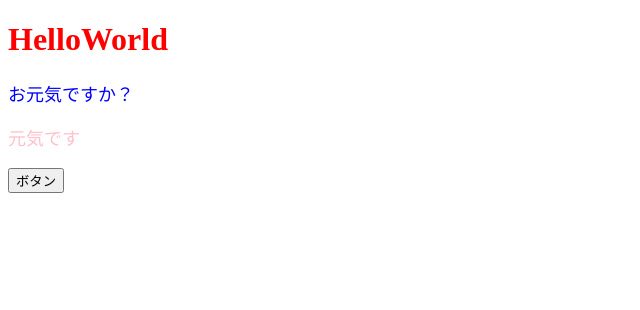
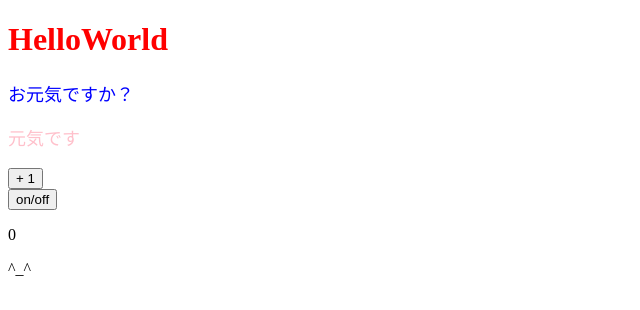
Before and after one commit to siyo0715/React__practice--kiso, a React (Create React App) app: page / in a window 1280 px wide. Shown: the top 310 px of the page, without its empty margins (0-640 px from the left). Built offline with nearby package versions, Linux system fonts and the light colour scheme.

Commit message:
[Add]State [Add]State

```diff
--- a/src/App.jsx
+++ b/src/App.jsx
@@ -1,14 +1,27 @@
-import React from "react";
+import React, { useState } from "react";
 import ColofulMessage from "./components/ColorfulMessage";
 
 const App = () => {
-  const onClickButton = () => alert();
+  const [num, setNum] = useState(0);
+  const [faceShowFlag, setFaceShowFlag] = useState(true);
+
+  const onClickCountUp = () => {
+    setNum(num + 1);
+  };
+
+  const onCickSwichFlag = () => {
+    setFaceShowFlag(!faceShowFlag);
+  };
   return (
     <>
       <h1 style={{ color: "red" }}>HelloWorld</h1>
       <ColofulMessage color="blue">お元気ですか？</ColofulMessage>
       <ColofulMessage color="pink">元気です</ColofulMessage>
-      <button onClick={onClickButton}>ボタン</button>
+      <button onClick={onClickCountUp}> + 1</button>
+      <br />
+      <button onClick={onCickSwichFlag}>on/off</button>
+      <p>{num}</p>
+      {faceShowFlag && <p>^_^</p>}
     </>
   );
 };
```
